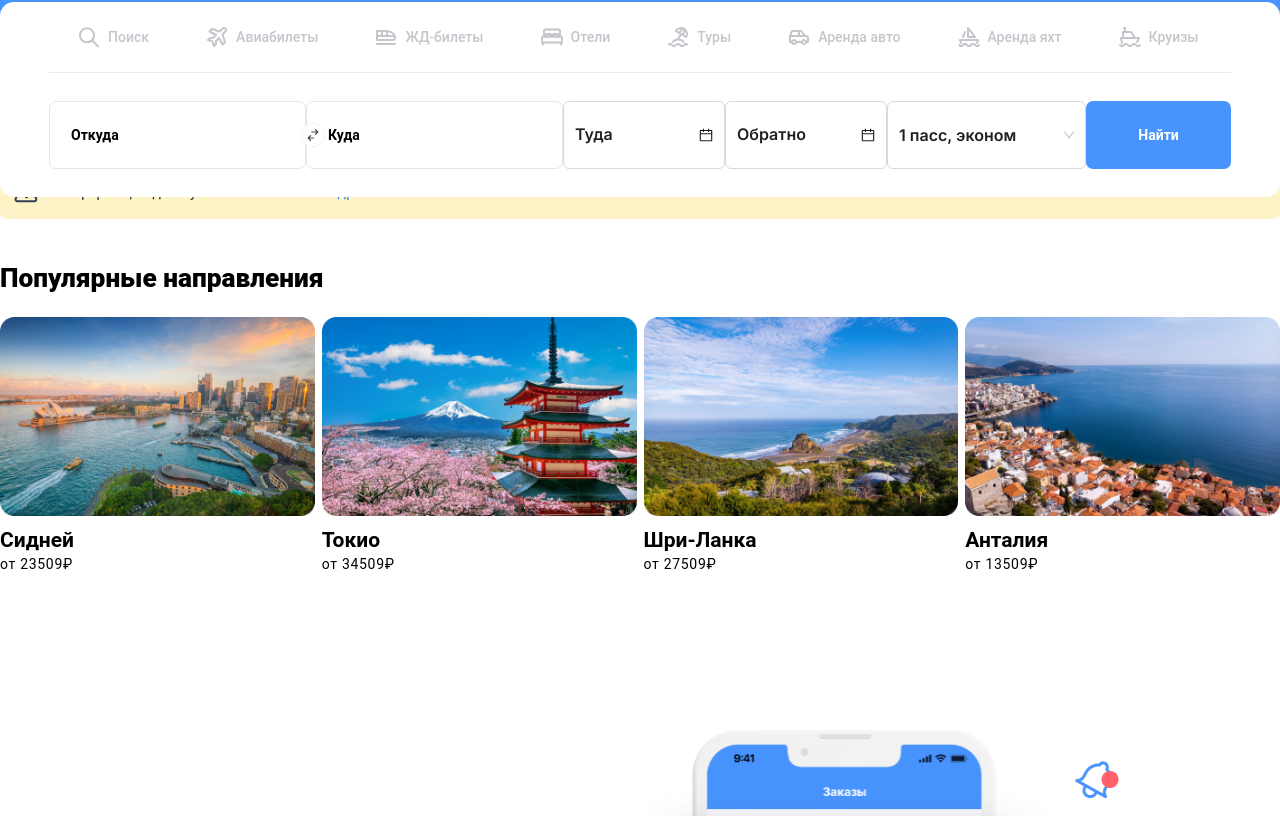
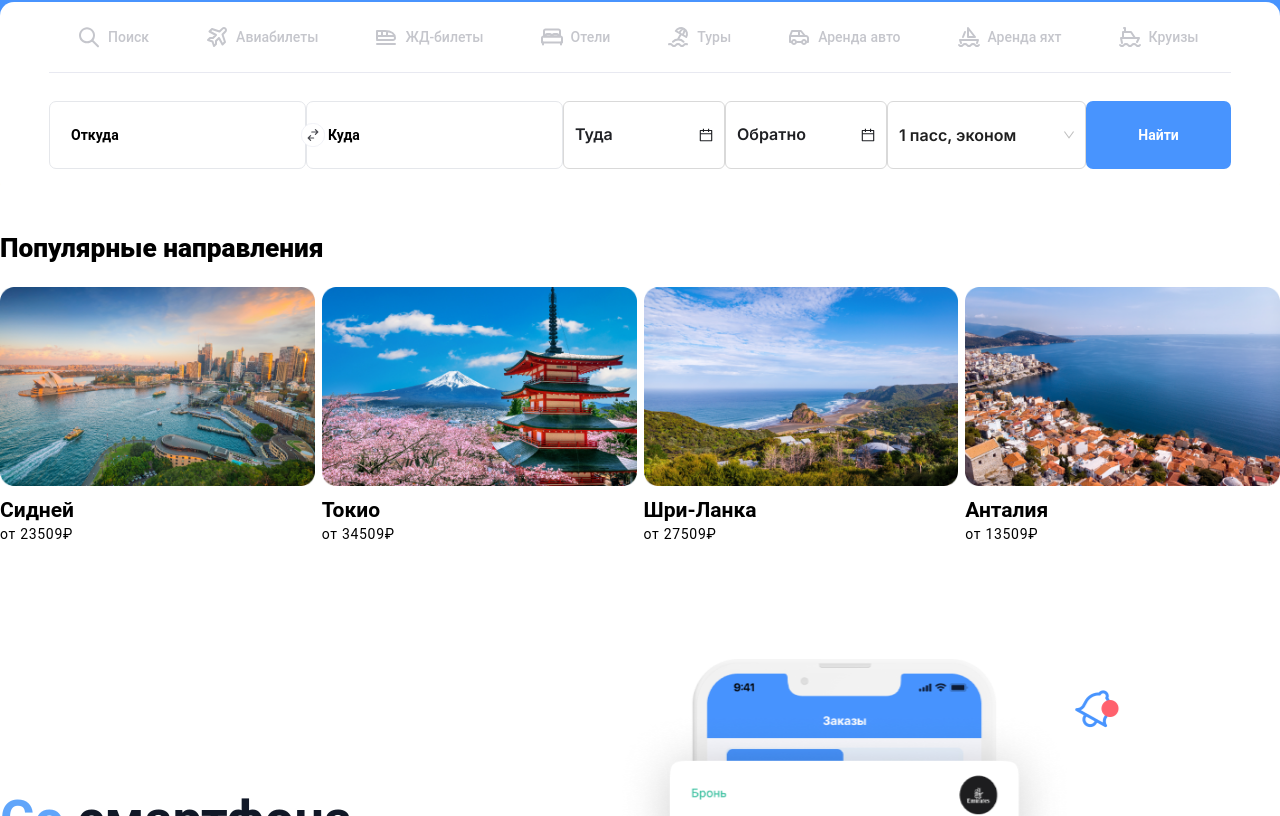
Before and after one commit to Izatis/Zion, a Next.js app: page / in a window 1280 px wide. Shown: the part 575-1391 px from the top of the page. Built offline with nearby package versions, Linux system fonts and the light colour scheme.

Commit message:
fix bags/ my turn have done

```diff
--- a/components/Direction/Direction.module.scss
+++ b/components/Direction/Direction.module.scss
@@ -2,5 +2,5 @@
 @import "../../styles/variables.scss";
 
 .direction{
-  padding: 30px 0 41px;
+  padding: 193gpx 0 41px;
 }
```
